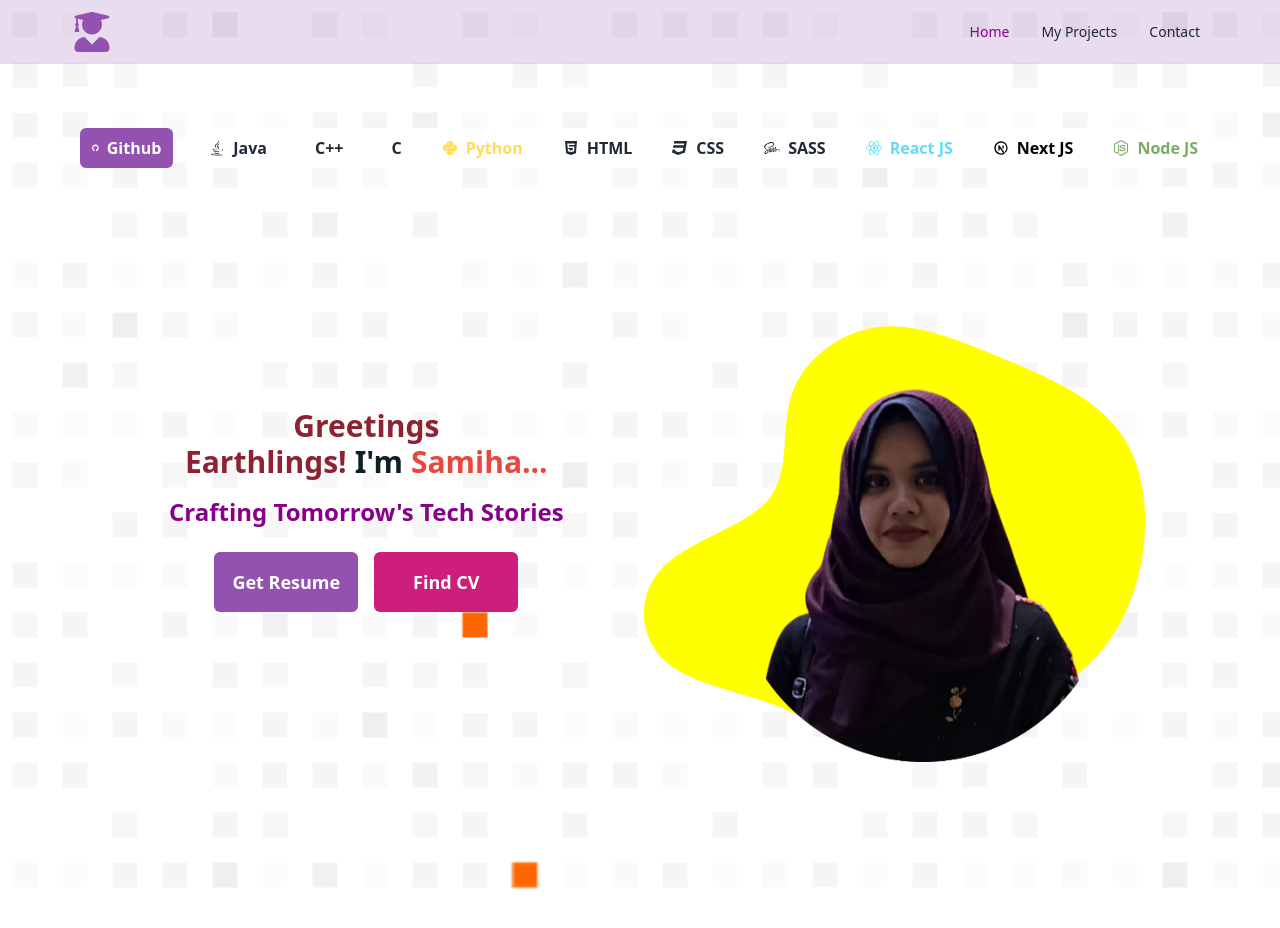
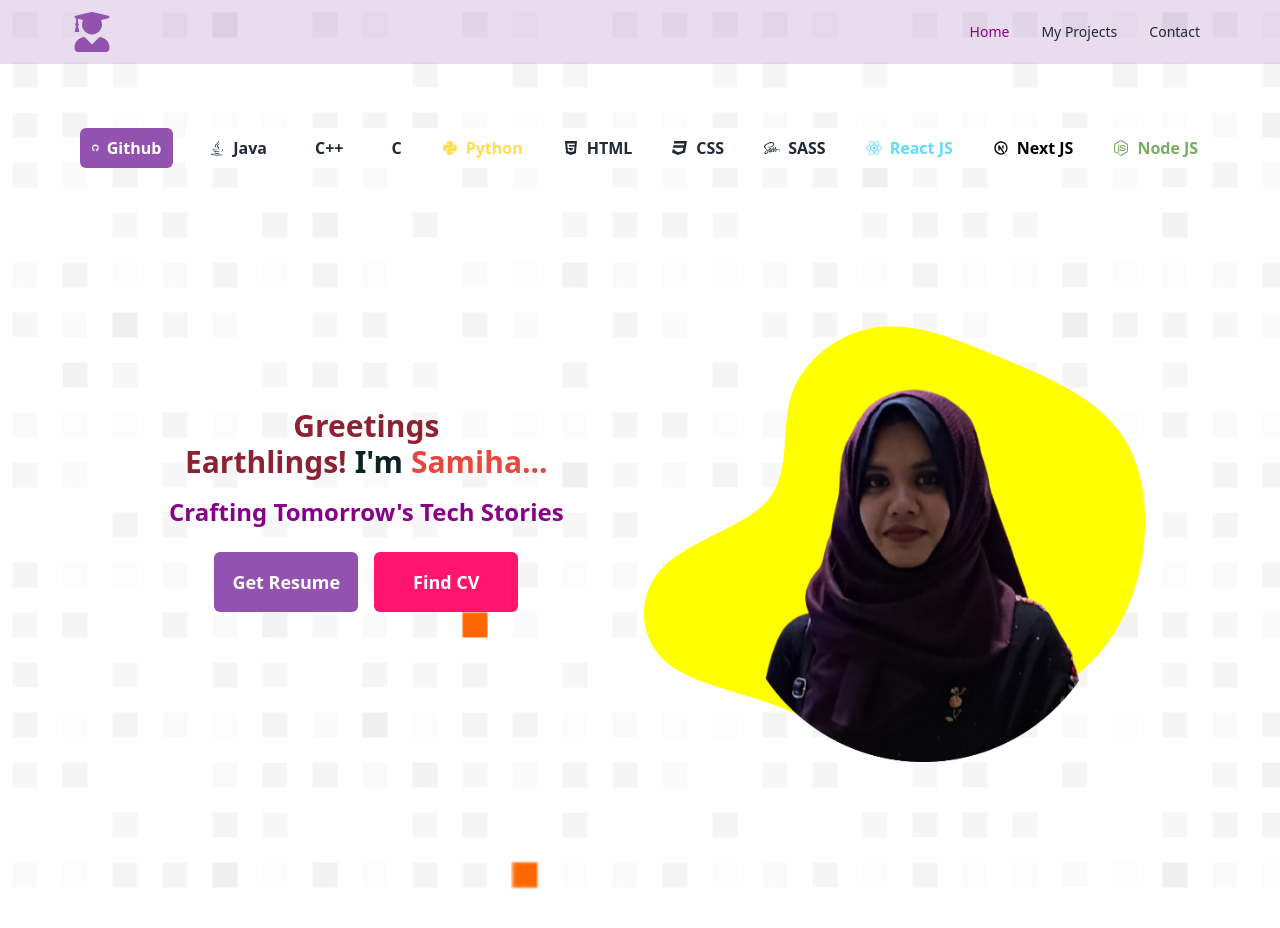
Before and after one commit to QuaziSamiha/portfolio_samiha, a React (Vite) app: page / in a window 1280 px wide. Shown: the top 928 px of the page. Built offline with nearby package versions, Linux system fonts and the light colour scheme.

Commit message:
button style changed

```diff
--- a/src/pages/Home/Header/Header.jsx
+++ b/src/pages/Home/Header/Header.jsx
@@ -32,10 +32,10 @@ const Header = () => {
                 </h2>
               </div>
               <div className="my-6 ">
-                <button className="bg-[#9452b0] skeleton w-36 text-lg font-bold  text-white py-4 rounded-md mr-2">
+                <button className="bg-[#9452b0] hover:text-[#9452b0] hover:border border-[#9452b0] hover:skeleton w-36 text-lg font-bold  text-white py-4 rounded-md mr-2">
                   Get Resume
                 </button>
-                <button className="bg-[#cb1f7b] skeleton w-36 text-lg font-bold text-white px-6 py-4 rounded-md ml-2">
+                <button className="bg-[#ff156d] hover:text-[#ff156d] hover:border border-[#ff156d] hover:skeleton w-36 text-lg font-bold text-white px-6 py-4 rounded-md ml-2">
                   Find CV
                 </button>
               </div>
```
Also changed, not shown: 1 other file (tests, documents, lock files or other folders).
